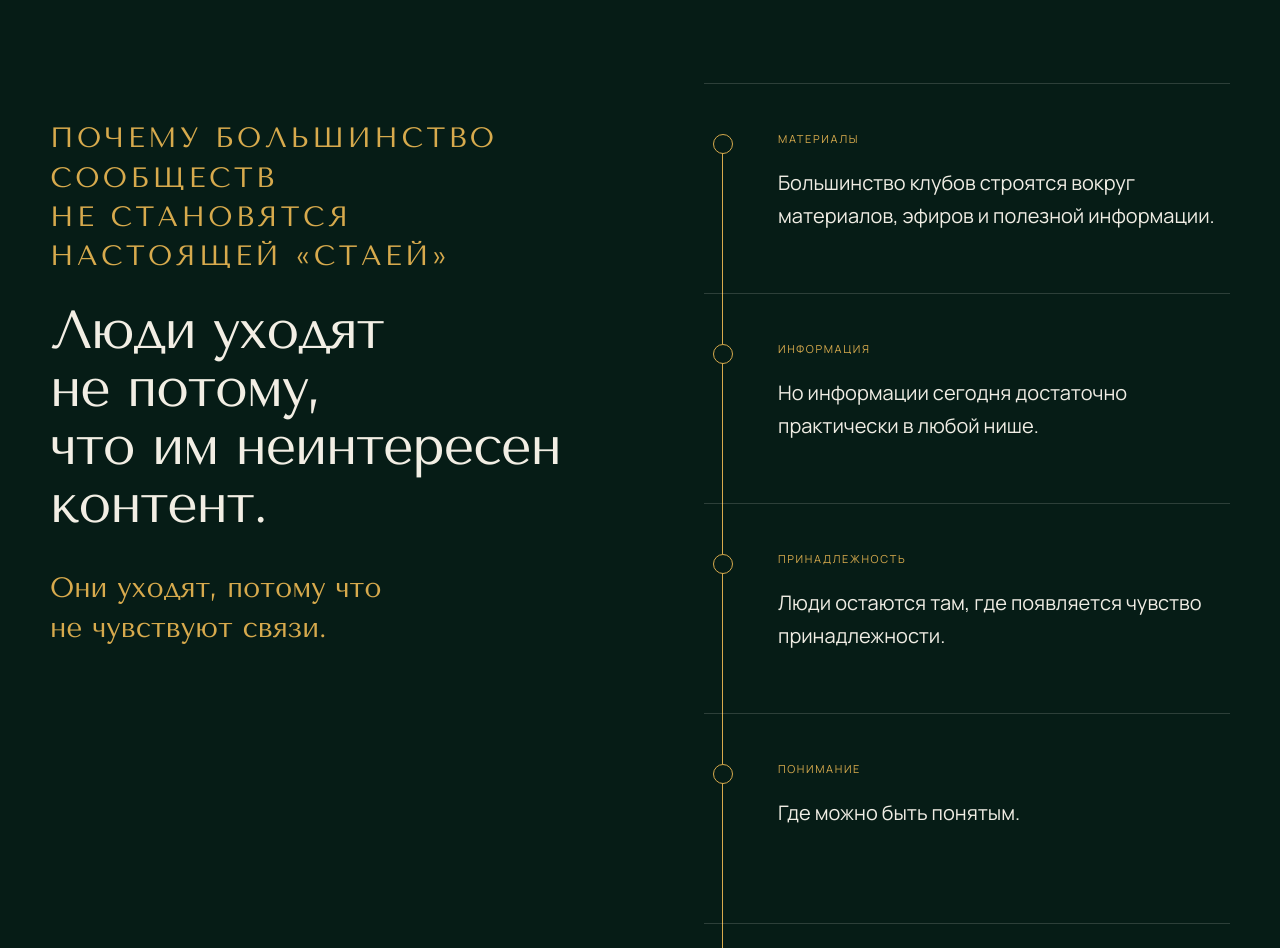
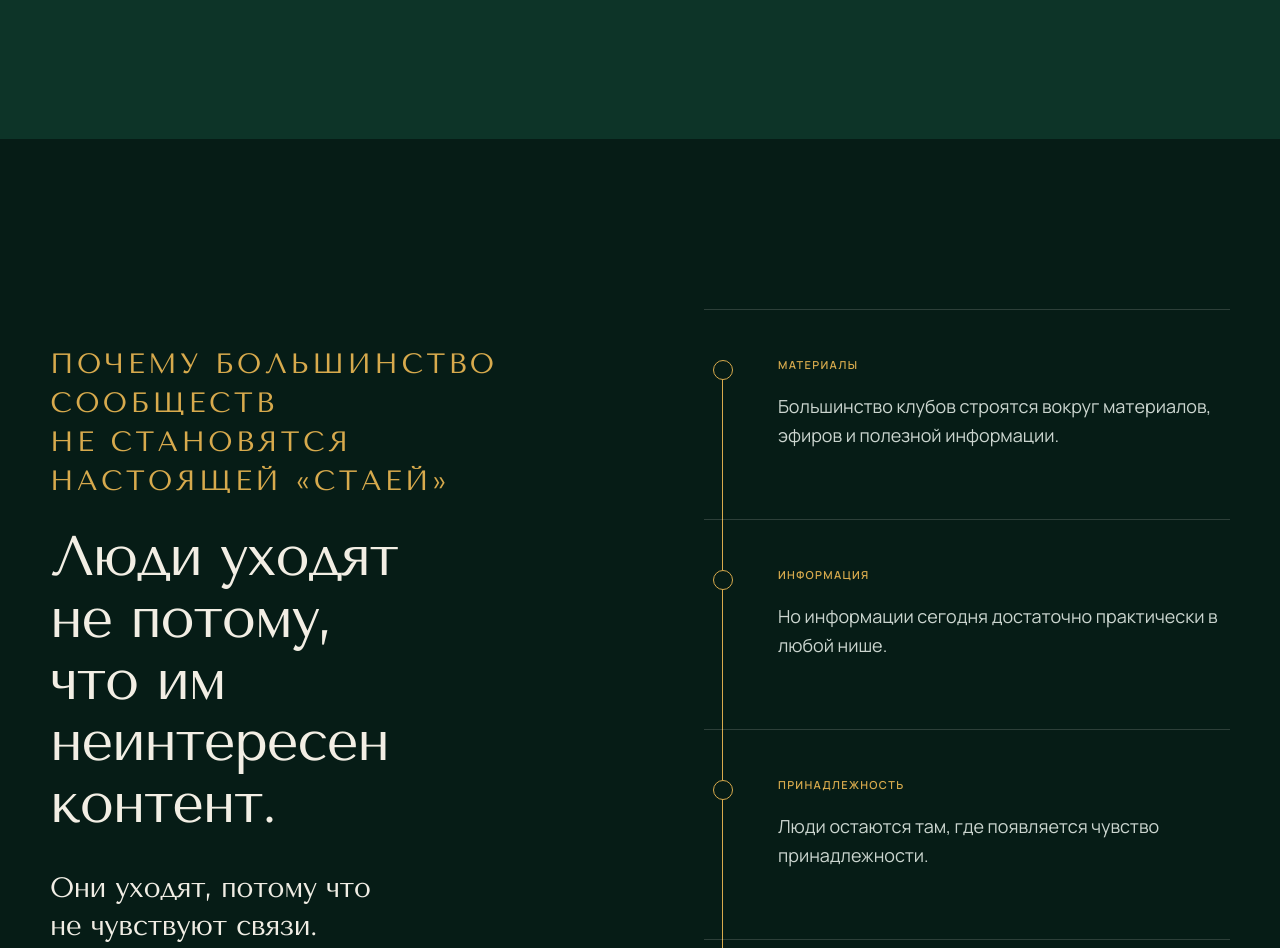
Before and after one commit to sergey9lap-sys/club04.08, a website with bundled scripts: page index.html in a window 1280 px wide. Shown: the part 2080-3028 px from the top of the page. Built offline with nearby package versions, Linux system fonts and the light colour scheme.

Commit message:
enforce unified typography scale

```diff
--- a/src/styles.css
+++ b/src/styles.css
@@ -569,3 +569,127 @@
     padding-top: 56px;
   }
 }
+
+/* Strict site-wide typography roles */
+:root {
+  --type-section: 56px;
+  --type-subhead: 28px;
+  --type-body: 18px;
+  --type-label: 11px;
+  --leading-section: 1.1;
+  --leading-subhead: 1.35;
+  --leading-body: 1.65;
+}
+
+.chapter h2,
+.solo__era h2,
+.connection__title h2,
+.direction h2,
+.changes h2,
+.program__title h2,
+.relevance h2,
+.audience h2,
+.author__name h2,
+.reviews h2,
+.final-screen h2,
+.care h2 {
+  color: inherit;
+  font-family: var(--display);
+  font-size: var(--type-section);
+  font-weight: 400;
+  line-height: var(--leading-section);
+  letter-spacing: -.025em;
+}
+
+.solo__reason p,
+.solo__reason--because p,
+.solo__result,
+.connection__title > p:not(.block-label),
+.direction__group p,
+.direction__end p,
+.changes__rail h3,
+.program__list h3,
+.audience__final,
+.registration__question p,
+.registration__question:nth-child(2) p,
+.registration__conclusion,
+.registration__widget-head p,
+.final-screen__invite {
+  color: inherit;
+  font-family: var(--display);
+  font-size: var(--type-subhead) !important;
+  font-weight: 400;
+  line-height: var(--leading-subhead) !important;
+  letter-spacing: -.018em;
+}
+
+.solo__intro,
+.connection__stream p,
+.changes__rail p,
+.program__list p,
+.relevance__past,
+.relevance__copy p,
+.audience__orbit p,
+.author__facts p,
+.care__lead {
+  color: var(--text-secondary);
+  font-family: Manrope, Arial, sans-serif;
+  font-size: var(--type-body);
+  font-weight: 400;
+  line-height: var(--leading-body);
+  letter-spacing: 0;
+}
+
+.block-label,
+.solo__era > span,
+.solo__reason > span,
+.connection__stream > article > span,
+.changes__rail b,
+.audience__orbit span,
+.registration__question > span,
+.registration__widget-head > span,
+.author__name > p,
+.footer h3 {
+  font-family: Manrope, Arial, sans-serif;
+  font-size: var(--type-label);
+  font-weight: 600;
+  line-height: 1.5;
+  letter-spacing: .12em;
+}
+
+.chapter--ink h2,
+.chapter--paper h2,
+.final-screen h2,
+.care h2 {
+  color: var(--text-primary);
+}
+
+.chapter--gold h2 {
+  color: var(--ink);
+}
+
+.registration__question p,
+.registration__question:nth-child(2) p {
+  max-width: 640px;
+  color: var(--text-primary);
+}
+
+.registration__conclusion {
+  color: var(--gold);
+}
+
+.direction__group--muted {
+  opacity: .68;
+}
+
+@media (max-width: 600px) {
+  :root {
+    --type-section: 32px;
+    --type-subhead: 21px;
+    --type-body: 16px;
+    --type-label: 10px;
+    --leading-section: 1.16;
+    --leading-subhead: 1.4;
+    --leading-body: 1.6;
+  }
+}
```
